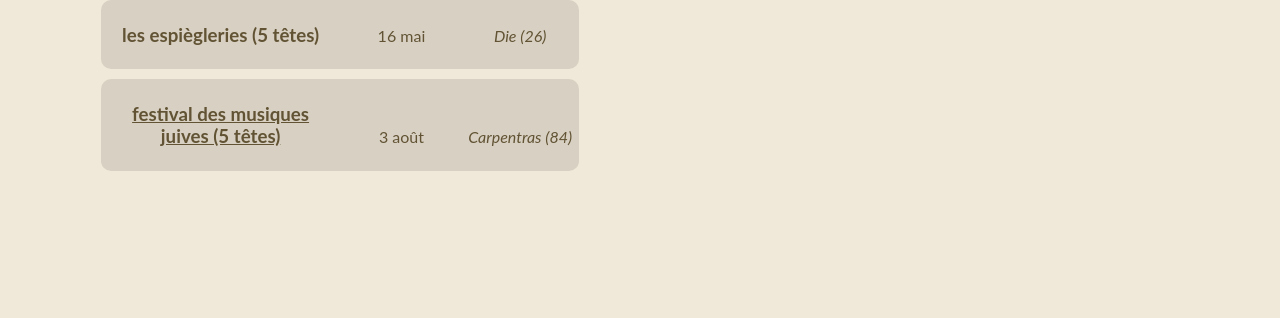
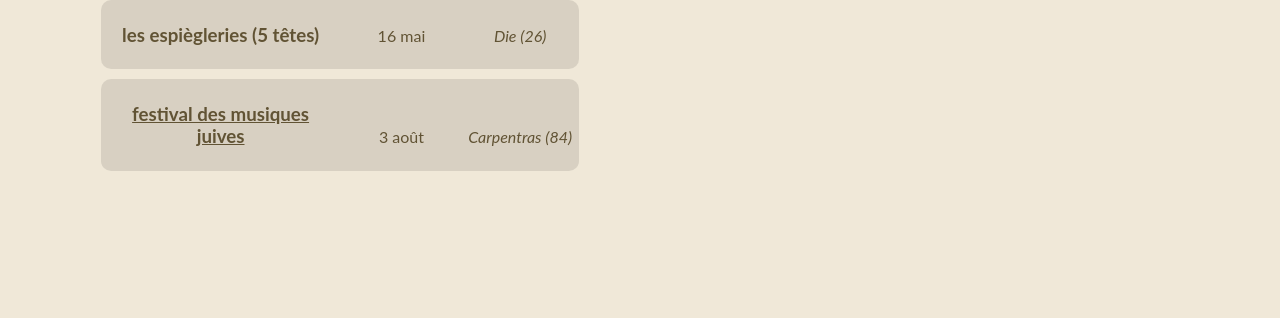
Before and after one commit to ftmftrs/ftmftrs.github.io, a Jekyll site: the page built from concert/index.html, in a window 1280 px wide and 900 px high, scrolled down 1204 px. Shown: the part 157-475 px from the top of the window. Built offline with Jekyll 4.4.1, drawn with Linux system fonts in a browser that asks for light colours; Markdown is read by kramdown in place of the engine named in the settings; comment, search, counter and statistics services are not loaded.

Commit message:
Update concerts.yml

```diff
--- a/_data/concerts.yml
+++ b/_data/concerts.yml
@@ -25,7 +25,7 @@
   address: Die (26)
   link:
 
-- title: festival des musiques juives (5 têtes)
+- title: festival des musiques juives
   date: 3 août
   address: Carpentras (84)
   link: http://www.festival-musiques-juives-carpentras.com/
```
